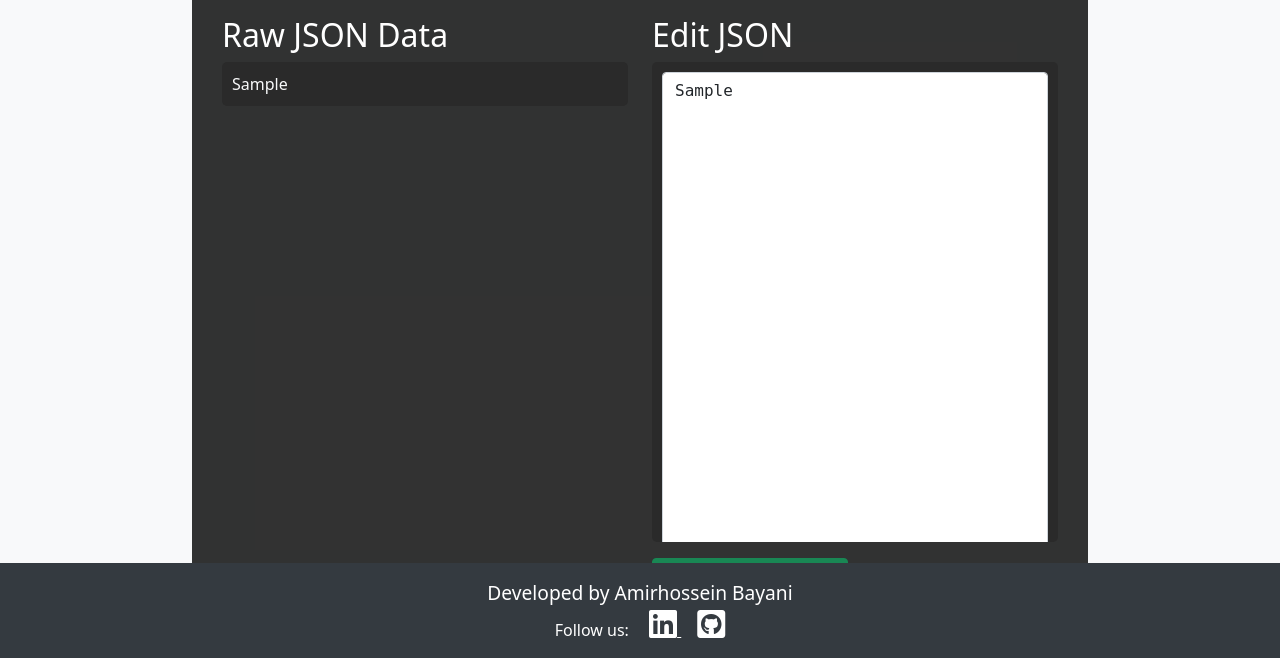
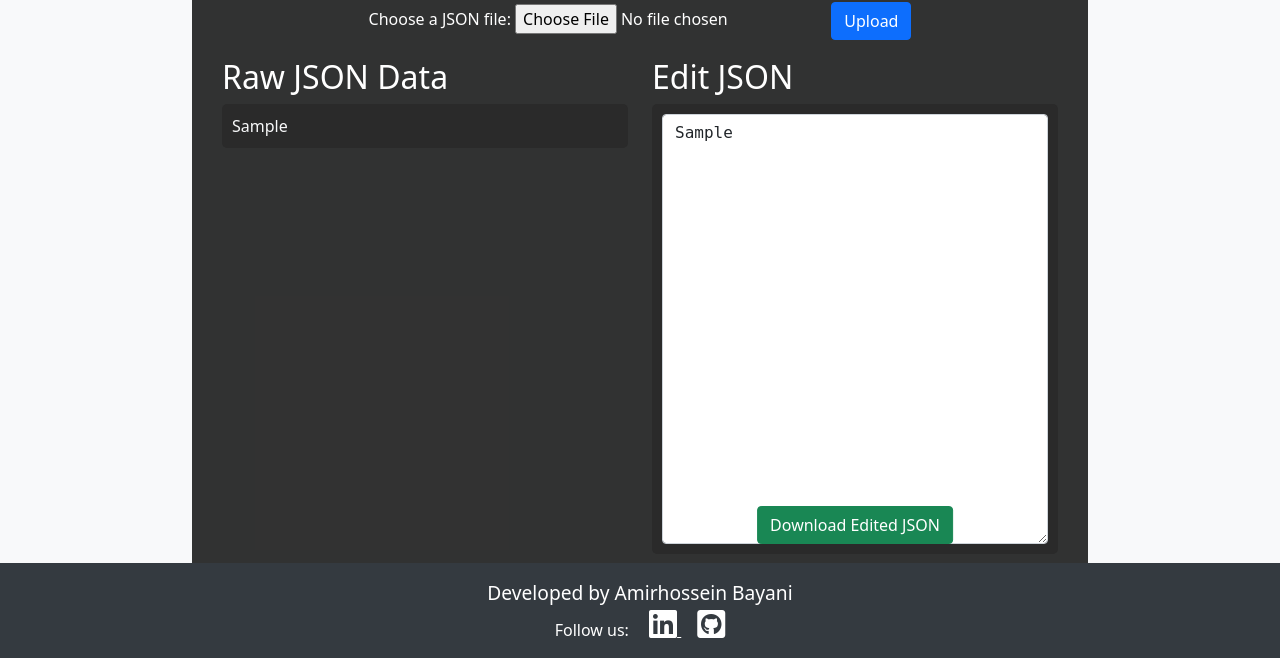
Before and after one commit to teman67/LLM_metadata_django_app, a Django app: template templates/LLM_Metadata/json_viewer.html in a window 1280 px wide. Shown: the part 213-871 px from the top of the page. Run offline with Django 4.2, Linux system fonts and the light colour scheme; the template is opened without the code that fills it: most values are stand-ins (such as "Sample title", 1, 10 or a date in 2020); some libraries are stand-ins or nearby versions.

Commit message:
fix the showing the large json files

```diff
--- a/templates/LLM_Metadata/json_viewer.html
+++ b/templates/LLM_Metadata/json_viewer.html
@@ -35,9 +35,18 @@
         }
         textarea {
             width: 100%;
-            height: 60vh;
+            height: calc(60vh - 50px); /* Adjust height to leave space for the button */
             font-family: monospace;
             font-size: 14px;
+        }
+        .edit-area-container {
+            position: relative;
+        }
+        .download-button {
+            position: absolute;
+            bottom: 10px;
+            left: 50%;
+            transform: translateX(-50%);
         }
     </style>
 </head>
@@ -58,12 +67,12 @@
                     <h2>Raw JSON Data</h2>
                     <div id="rawJson" class="scrollable-json text-left text-light">{{ json_data|safe }}</div>
                 </div>
-                    <div class="col-md-6">
+                <div class="col-md-6 edit-area-container">
                     <h2>Edit JSON</h2>
                     <div class="edit-area">
                         <textarea id="editJson" class="form-control">{{ json_data|safe }}</textarea>
                     </div>
-                        <button onclick="downloadEditedJson()" class="btn btn-success mt-3">Download Edited JSON</button>
+                    <button onclick="downloadEditedJson()" class="btn btn-success download-button">Download Edited JSON</button>
                 </div>
             </div>
 
```
Lines whose indentation alone changed are shown as unchanged.
